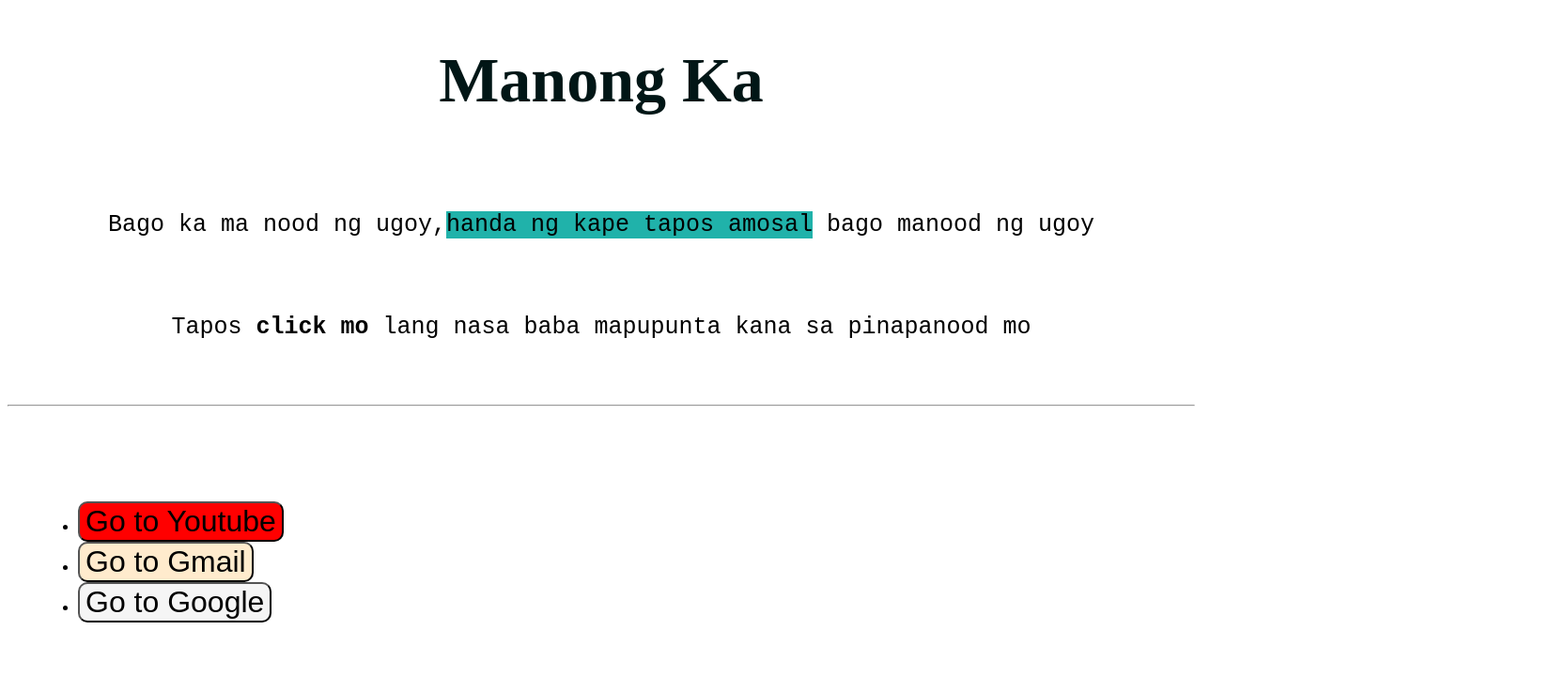
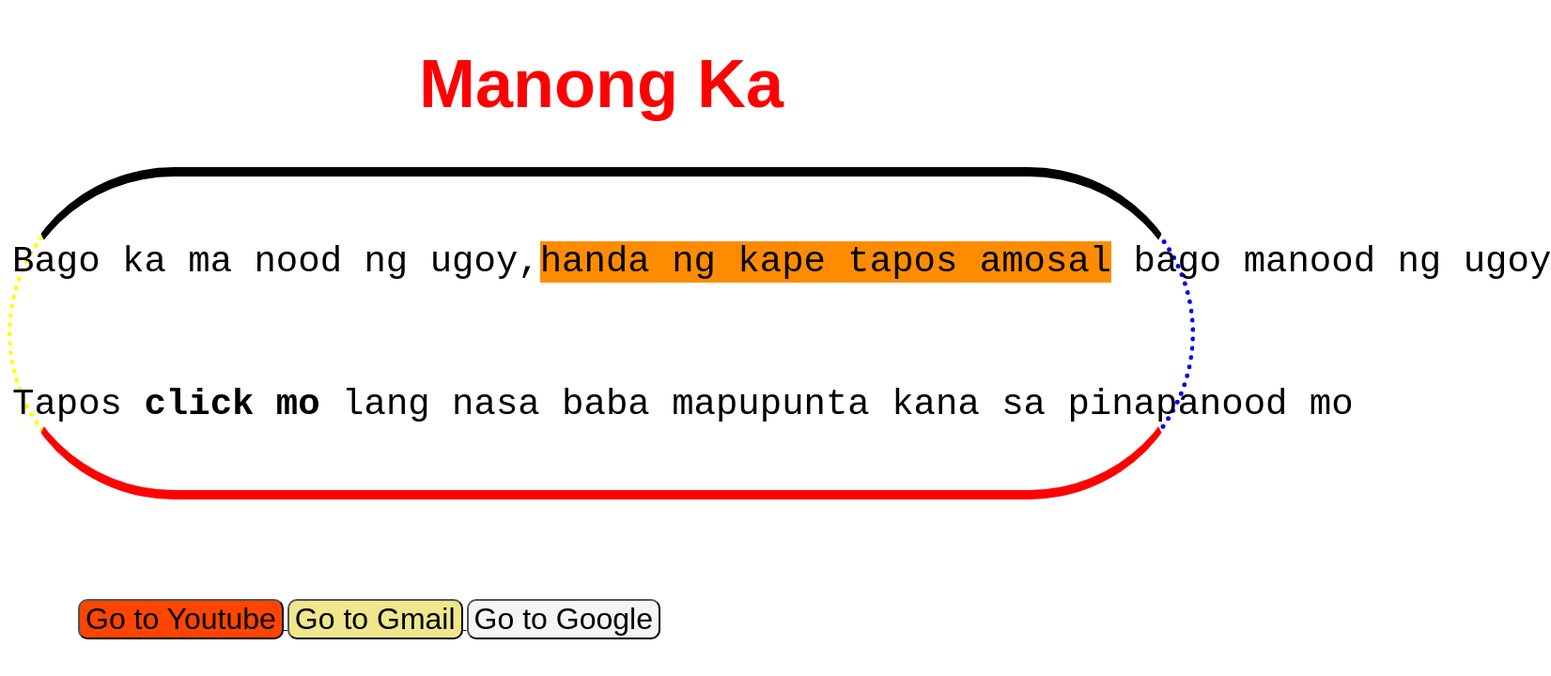
Before and after one commit to jp12345q/Profile, a plain HTML site: page HTML/index.html in a window 1280 px wide. Shown: the whole page at 94% size, 1651 px wide, since content can reach past the window. Drawn offline with Linux system fonts and the light colour scheme.

Commit message:
update style

```diff
--- a/CSS/header.css
+++ b/CSS/header.css
@@ -0,0 +1,6 @@
+.headers h1{
+    font-family: Arial, Helvetica, sans-serif;
+    font-size: 72px;
+    text-align: center;
+    color: rgb(255, 0, 0);
+}
--- a/CSS/index.css
+++ b/CSS/index.css
@@ -9,23 +9,20 @@ body{
     padding: 25px;
 }
 
-.link1 button{
+#button1{
+    background-color: orangered;
+}
+
+#button2{
+    background-color: khaki;
+}
+
+#button3{
+    background-color: whitesmoke;
+}
+
+.space{
     font-size: 32px;
     font-style: bold;
-    background-color: red;
     border-radius: 10px;
 }
-
-.link2 button{
-    font-size: 32px;
-    font-style: bold;
-    background-color: blanchedalmond;
-    border-radius: 10px;
-}
-
-.link3 button{
-    font-size: 32px;
-    font-style: bold;
-    background-color: whitesmoke;
-    border-radius: 10px;
-}
--- a/CSS/main.css
+++ b/CSS/main.css
@@ -1,9 +1,17 @@
 /* Main html */
+.design pre{
+    border-top: 10px solid black;
+    border-bottom: 10px solid red;
+    border-left: 5px dotted yellow;
+    border-right: 5px dotted blue;
+    border-radius: 200px;
+}
+
 .design p{
     text-align: center;
-    font-size: 25px;
+    font-size: 3em;
 }
 
 .design mark{
-    background-color: lightseagreen;
+    background-color: darkorange;
 }
--- a/HTML/header.html
+++ b/HTML/header.html
@@ -1,3 +1,3 @@
-<header style="text-align: center; font-size: 34px;">
-    <h1 style="color: rgb(1, 22, 22);">Manong Ka</h1>
-</header>
+<div class="headers">
+    <h1>Manong Ka</h1>
+</div>
--- a/HTML/index.html
+++ b/HTML/index.html
@@ -15,25 +15,18 @@
         <div id="example">
         </div>
 
-        <hr>
         <br>
-        <ul class="linkbelow">
-            <li class="link1">
+        <div class="linkbelow">
             <a href="https://www.youtube.com" target="_blank" title="Youtube Website">
-                    <button>Go to Youtube</button>
+                <button id="button1" class="space">Go to Youtube</button>
             </a>
-            </li>
-            <li class="link2">
             <a href="https://mail.google.com/mail/u/0/#inbox" target="_blank" title="Mail">
-                    <button>Go to Gmail</button>
+                <button id="button2" class="space">Go to Gmail</button>
             </a>
-            </li>
-            <li class="link3">
             <a href="https://www.google.com/" target="_blank" title="Google Search">
-                    <button>Go to Google</button>
+                <button id="button3" class="space">Go to Google</button>
             </a>
-            </li>
-        </ul>
+        </div>
 
         <script src="/JAVASCRIPT/scripter.js">
         </script>
```
Lines whose indentation alone changed are shown as unchanged.
